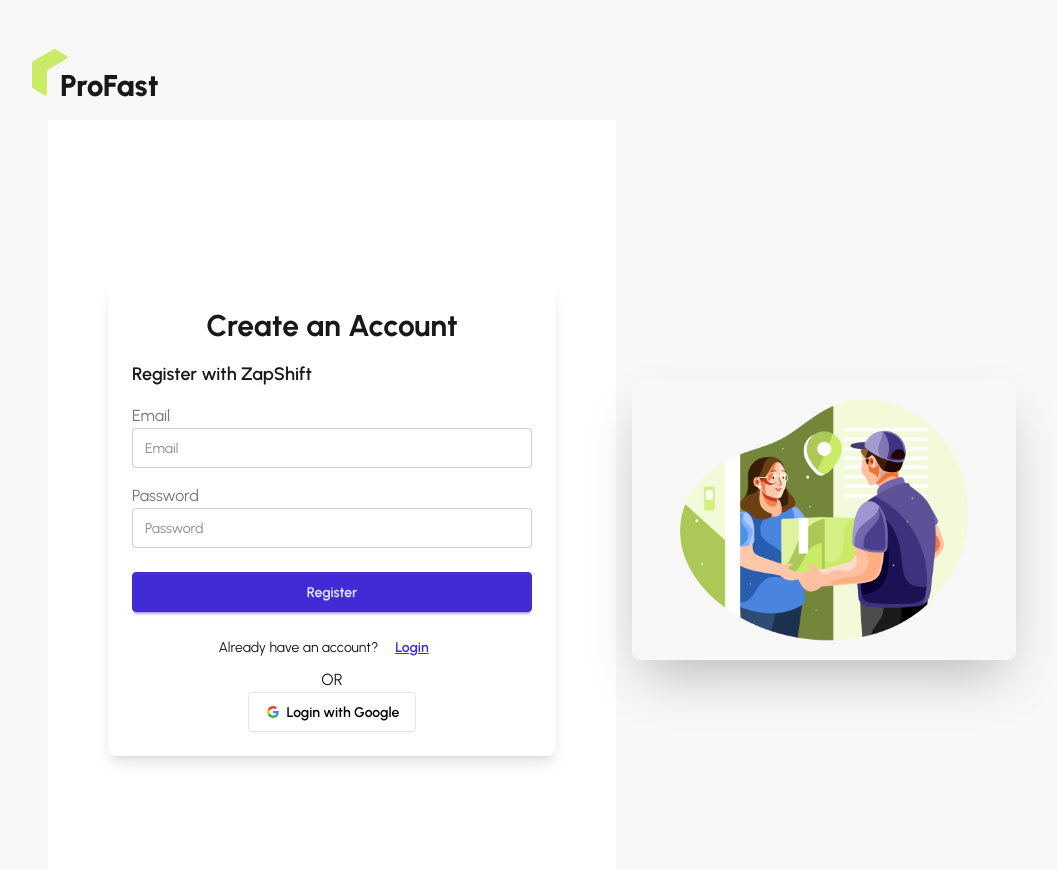
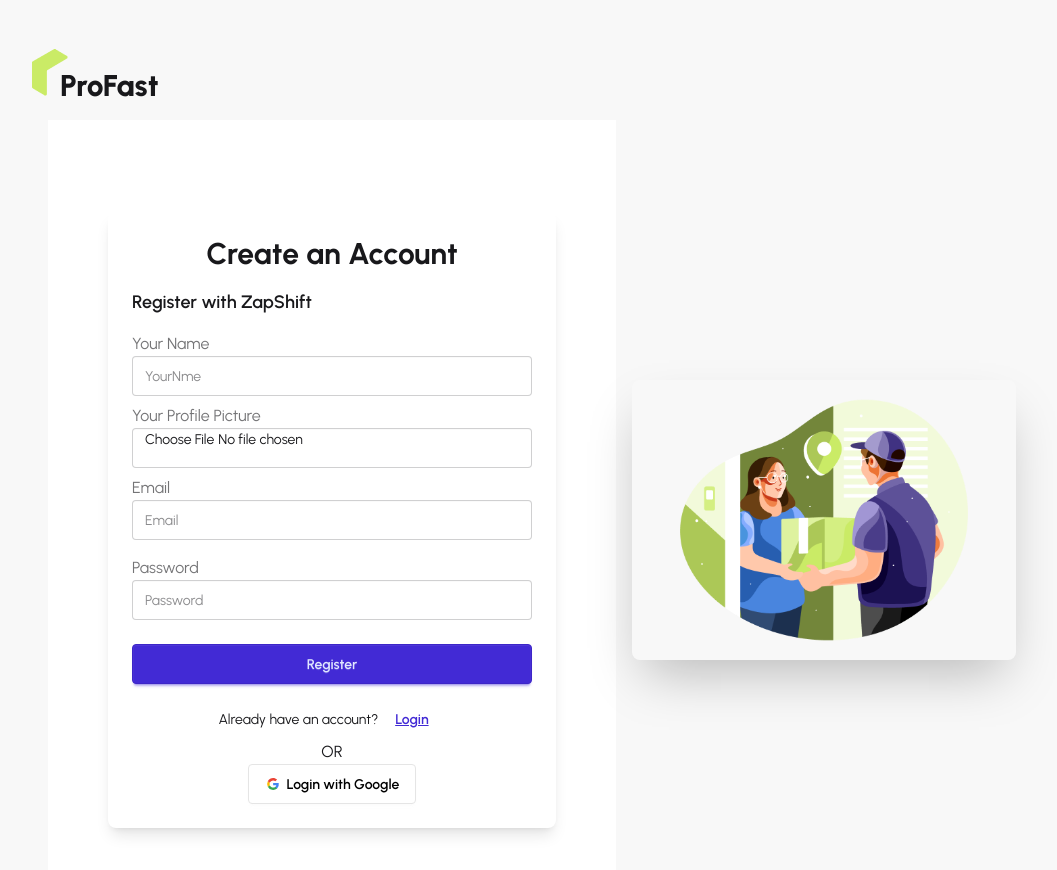
Before and after one commit to paul-96-shimu/zap-shift, a React (Vite) app: page /register in a window 1280 px wide. Shown: the top 870 px of the page, without its empty margins (16-1073 px from the left). Built offline with nearby package versions, Linux system fonts and the light colour scheme; no server answers.

Commit message:
added all file

```diff
--- a/src/Authentation/Login.jsx
+++ b/src/Authentation/Login.jsx
@@ -1,15 +1,27 @@
 import React from 'react';
 import { useForm } from 'react-hook-form';
-import { Link } from 'react-router';
+import { Link, useLocation, useNavigate } from 'react-router';
 import Sociallogin from './Sociallogin';
+import CustomHooks from '../Hooks/CustomHooks';
 
 const Login = () => {
 
     const { register, handleSubmit, formState: { errors } } = useForm()
 
+    const {signIn} =  CustomHooks ()
+    const locaton = useLocation()
+    const navigate = useNavigate()
+    const from =locaton  .state?.from|| '/'
+
     const onSubmit = (data) => {
-        console.log(data)
+      signIn(data.email, data.password)
+      .then(result =>{
+        console.log(result.user)
+        navigate (from )
+      })
+      .catch(error => console.log(error))
     }
+
 
     return (
         <div>
--- a/src/Authentation/Register.jsx
+++ b/src/Authentation/Register.jsx
@@ -1,20 +1,38 @@
-import React from 'react';
+import React, { useState } from 'react';
 import { useForm } from 'react-hook-form';
 import { useNavigate } from 'react-router';
 import Swal from 'sweetalert2';
 import CustomHooks from '../Hooks/CustomHooks';
 import { Link } from 'react-router'; // ✅ correct import
 import Sociallogin from './Sociallogin';
+import axios from 'axios';
 
 const Register = () => {
   const { register, handleSubmit, formState: { errors } } = useForm();
-  const { createUser } = CustomHooks();
-  const navigate = useNavigate(); // ✅ navigation hook
+  const { createUser , updateUserProfile} = CustomHooks();
+
+  const [profilePic, setProfilePic] =useState('');
+  const navigate = useNavigate();
 
   const onSubmit = (data) => {
     createUser(data.email, data.password)
       .then(result => {
         console.log("✅ User created:", result.user);
+
+
+        const userProfile ={
+          displayName: data.name,
+          photoURl: profilePic
+        }
+
+
+        updateUserProfile(userProfile)
+        .then(()=>{
+          console.log('profile name pic updated')
+        })
+        .catch(error=>{
+          console.log(error)
+        })
 
         Swal.fire({
           title: 'Registration Successful!',
@@ -32,12 +50,56 @@ const Register = () => {
       });
   };
 
+
+const handleImageupload= async (e)=>{
+  const image = e.target.files [0]
+  console.log(image)
+
+ const formData = new FormData();
+  formData.append('image', image);
+
+  const imagUploadUrl=`https://api.imgbb.com/1/upload?key=${import.meta.env.VITE_image_upload_key}`
+
+  const res = await axios.post(imagUploadUrl, formData)
+
+ setProfilePic(res.data.data.url)
+}
+
+
+
+
+
   return (
     <div className="flex justify-center items-center min-h-screen bg-base-100">
       <form onSubmit={handleSubmit(onSubmit)} className="max-w-md w-full p-6 bg-white shadow-lg rounded-lg">
         <h1 className="text-3xl font-bold text-center mb-4">Create an Account</h1>
         <fieldset>
           <legend className="text-lg font-semibold mb-2">Register with ZapShift</legend>
+{/* name */}
+          <label className="label mt-2">Your Name</label>
+          <input
+            type="text"
+            {...register('email', { required: true })}
+            className="input input-bordered w-full"
+            placeholder="YourNme"
+          />
+          {errors.email && (
+            <p className="text-red-500 text-sm">Email is required</p>
+          )}
+
+            {/* Name */}
+          <label className="label mt-2">Your Profile Picture</label>
+          <input
+            type="file"
+            onChange={handleImageupload}
+
+            className="input input-bordered w-full"
+            placeholder="Your Profile picture"
+          />
+          {/* {errors.email && (
+            <p className="text-red-500 text-sm">Name is required</p>
+          )} */}
+
 
           {/* Email */}
           <label className="label mt-2">Email</label>
--- a/src/Authentation/Sociallogin.jsx
+++ b/src/Authentation/Sociallogin.jsx
@@ -1,21 +1,25 @@
 import React from 'react';
 import CustomHooks from '../Hooks/CustomHooks';
-import { useNavigate } from 'react-router';
+import { useLocation, useNavigate } from 'react-router'; // ✅ use react-router-dom, not react-router
 
 const Sociallogin = () => {
+  const { signInWithGoogle } = CustomHooks();
 
-    const { signInWithGoogle } = CustomHooks()
+  const location = useLocation();
   const navigate = useNavigate();
+
+  const from = location?.state?.from || '/';
+
   const handleGoogleSignIn = () => {
     signInWithGoogle()
       .then(result => {
-                console.log(result.user)
-                navigate('/');
+        console.log(result.user);
+        navigate(from, { replace: true });
       })
       .catch(error => {
-                console.error(error)
-            })
-    }
+        console.error(error);
+      });
+  };
 
   return (
     <div>
--- a/src/Context/AuthProvider.jsx
+++ b/src/Context/AuthProvider.jsx
@@ -1,6 +1,6 @@
 import React, { useEffect, useState } from 'react';
 import { AuthContext } from './AuthContext/AuthContext';
-import { createUserWithEmailAndPassword, GoogleAuthProvider, onAuthStateChanged, signInWithEmailAndPassword, signInWithPopup, signOut } from 'firebase/auth';
+import { createUserWithEmailAndPassword, GoogleAuthProvider, onAuthStateChanged, signInWithEmailAndPassword, signInWithPopup, signOut, updateProfile } from 'firebase/auth';
 import { auth } from '../../firebase.config';
 
 const googleProvider = new GoogleAuthProvider();
@@ -19,6 +19,13 @@ const AuthProvider = ({ children }) => {
     return signInWithEmailAndPassword(auth, email, password);
   };
 
+
+
+  const updateUserProfile = profileInfo=>{
+
+
+    return updateProfile(auth.createUser,profileInfo )
+  }
   const logOut = () => {
     setLoading(true);
     return signOut(auth);
@@ -44,6 +51,7 @@ const AuthProvider = ({ children }) => {
     user,
     loading,
     logOut,
+    updateUserProfile,
     signInWithGoogle,
   };
 
```
Lines whose indentation alone changed are shown as unchanged.
